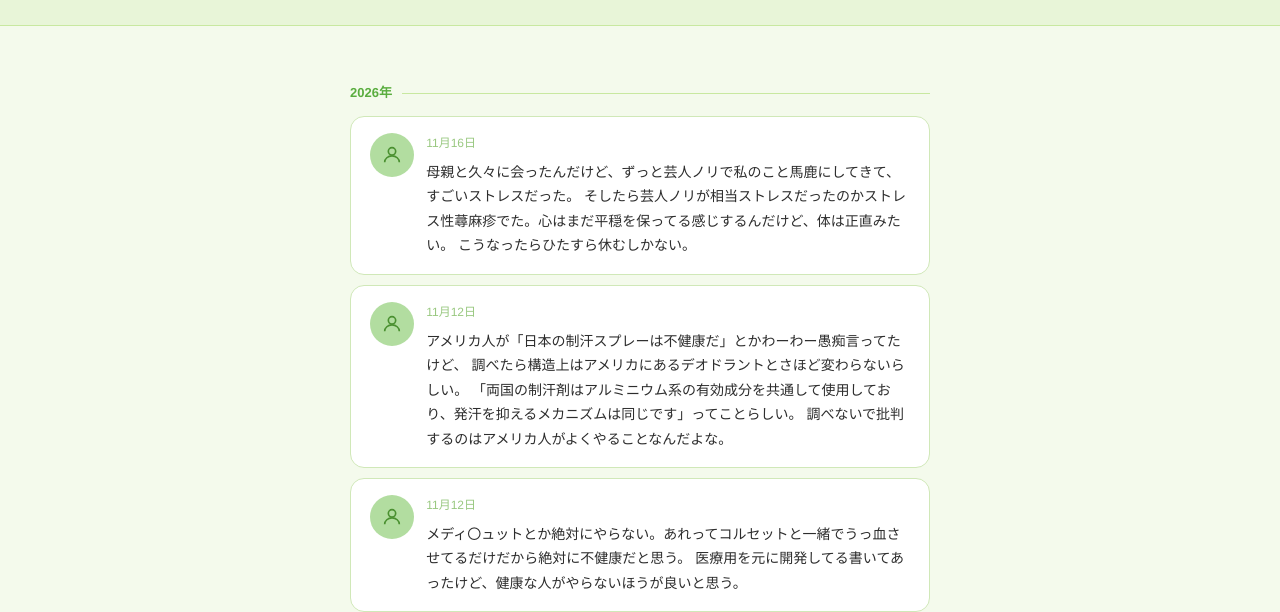
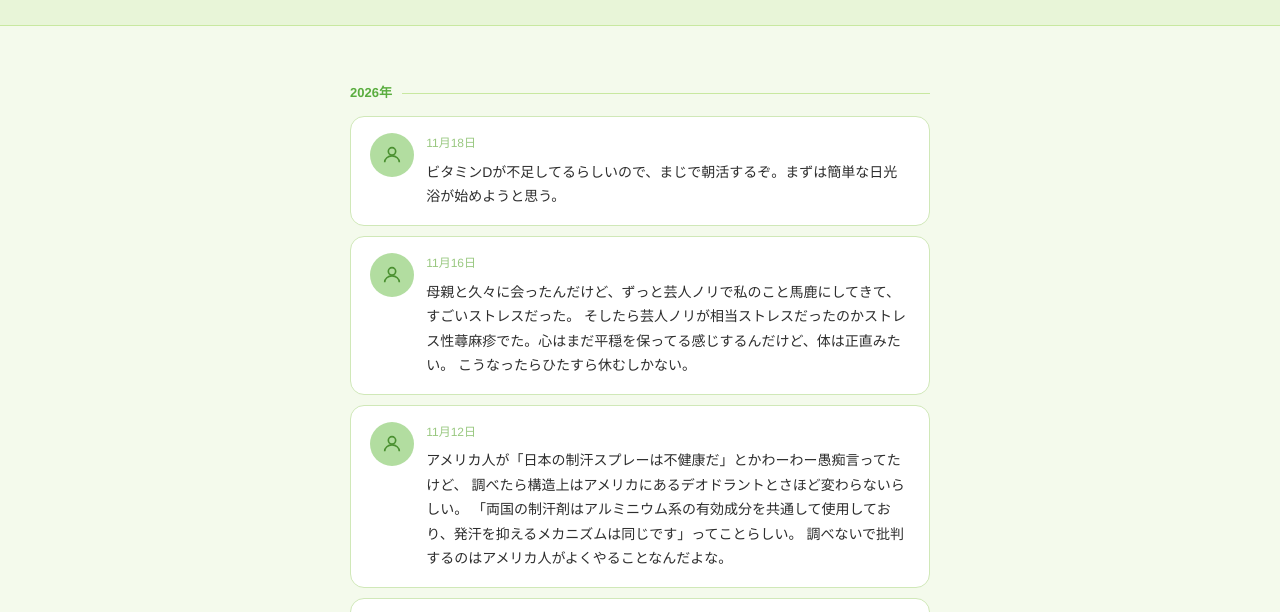
Before and after one commit to Azaleacreativeroom888/fan-health, a plain HTML site: page blog.html in a window 1280 px wide. Shown: the part 172-784 px from the top of the page. Drawn offline with Linux system fonts and the light colour scheme.

Commit message:
Add new blog posts with metadata
Added new posts with date and text content in Japanese.

```diff
--- a/blog.html
+++ b/blog.html
@@ -74,6 +74,14 @@
   <div class="post">
     <div class="avatar"><svg viewBox="0 0 24 24"><circle cx="12" cy="8" r="4"/><path d="M4 20c0-4 3.6-7 8-7s8 3 8 7"/></svg></div>
     <div class="post-body">
+      <div class="post-meta"><span class="post-date">11月18日</span></div>
+      <p class="post-text">ビタミンDが不足してるらしいので、まじで朝活するぞ。まずは簡単な日光浴が始めようと思う。</p>
+    </div>
+  </div>
+
+  <div class="post">
+    <div class="avatar"><svg viewBox="0 0 24 24"><circle cx="12" cy="8" r="4"/><path d="M4 20c0-4 3.6-7 8-7s8 3 8 7"/></svg></div>
+    <div class="post-body">
       <div class="post-meta"><span class="post-date">11月16日</span></div>
       <p class="post-text">母親と久々に会ったんだけど、ずっと芸人ノリで私のこと馬鹿にしてきて、すごいストレスだった。
         そしたら芸人ノリが相当ストレスだったのかストレス性蕁麻疹でた。心はまだ平穏を保ってる感じするんだけど、体は正直みたい。
```
